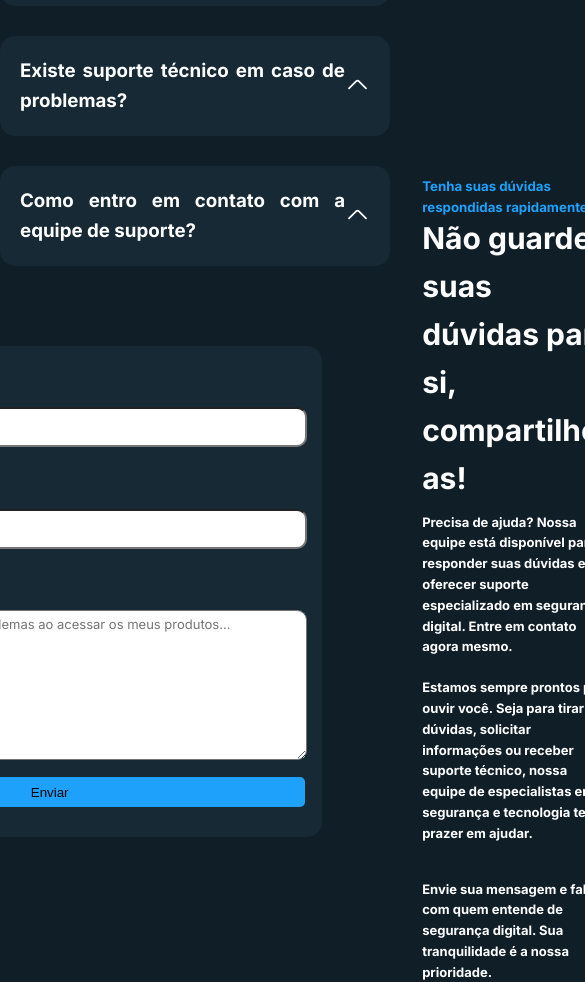
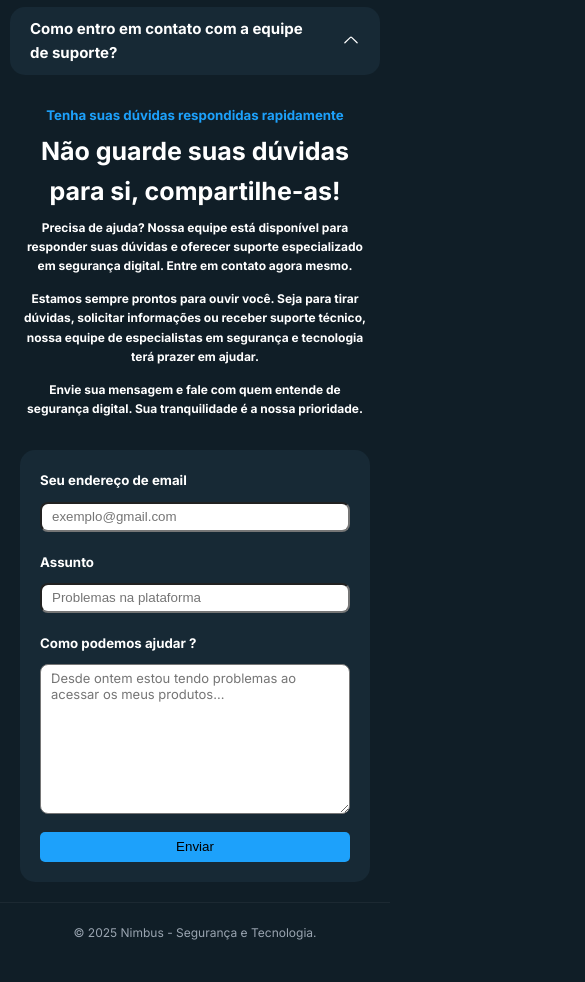
Before and after one commit to Nimbus-Uni/front-end, a plain HTML site: page ajuda.html in a window 390 px wide. Shown: the part 520-1502 px from the top of the page, 585 px wide, since content can reach past the window. Drawn offline with nearby package versions, Linux system fonts and the light colour scheme.

Commit message:
feat(ajuda): responsividade da página de ajuda criada

```diff
--- a/ajuda.html
+++ b/ajuda.html
@@ -148,7 +148,7 @@
       </nav>
     </header>
     <!--Início do código-->
-    <h1>Perguntas Frequentes</h1>
+    <h1 id="titulo-principal">Perguntas Frequentes</h1>
     <section id="barra-pesquisa">
       <div>
         <svg
@@ -166,13 +166,11 @@
           type="text"
           id="pesquisa"
           placeholder="Problemas na plataforma"
-          autocomplete='off'
+          autocomplete="off"
         />
       </div>
     </section>
-    <main id="area-duvidas">
-
-    </main>
+    <main id="area-duvidas"></main>
     <section id="bloco">
       <form id="formulario">
         <div id="email">
@@ -226,6 +224,9 @@
       </main>
     </section>
 
+    <footer class="footer">
+      <p>© 2025 Nimbus - Segurança e Tecnologia.</p>
+    </footer>
     <script src="js/ajuda.js"></script>
     <script src="https://cdn.jsdelivr.net/npm/emailjs-com@3/dist/email.min.js"></script>
     <script>
--- a/css/main/ajuda.css
+++ b/css/main/ajuda.css
@@ -193,7 +193,7 @@ h1 {
   display: flex;
   justify-content: center;
   align-items: center;
-  margin-top: 30px;
+  margin: 30px 10px 0px 10px;
 }
 
 #barra-pesquisa div {
@@ -231,7 +231,7 @@ h1 {
   display: flex;
   justify-content: center;
   align-items: center;
-  margin-top: 30px;
+  margin: 30px 10px 0px 10px;
 }
 
 #duvida main {
@@ -240,34 +240,36 @@ h1 {
   background-color: #172935;
   width: 800px;
   border-radius: 15px;
-  text-align: justify;
   padding: 0px 20px;
 }
+
 #duvida main div {
   display: flex;
   justify-content: space-between;
   align-items: center;
 }
+
 #duvida main div button {
   background-color: transparent;
   border: none;
   color: white;
   cursor: pointer;
 }
+
 #duvida main div svg {
   width: 25px;
   height: 25px;
 }
 
 #duvida h3 {
-  padding-top: 20px;
-  padding-bottom: 20px;
+  padding: 20px 0px;
 }
 
 #duvida p {
   font-size: 15px;
   padding-bottom: 20px;
   display: none;
+  text-align: justify;
 }
 
 #formulario {
@@ -275,10 +277,11 @@ h1 {
   width: 550px;
   border-radius: 15px;
 }
+
 #email {
-  padding-top: 30px;
-  padding-left: 20px;
+  padding: 30px 20px 0px 20px;
 }
+
 #email-input {
   margin-top: 10px;
   border-radius: 10px;
@@ -286,14 +289,15 @@ h1 {
   height: 40px;
   padding-left: 10px;
 }
+
 #email-input:focus {
   outline: none;
 }
+
 #assunto {
-  margin-top: 30px;
-  padding-left: 20px;
-  padding-right: 15px;
+  padding: 30px 20px 0px 20px;
 }
+
 #assunto-input {
   margin-top: 10px;
   border-radius: 10px;
@@ -301,14 +305,15 @@ h1 {
   height: 40px;
   padding-left: 10px;
 }
+
 #assunto-input:focus {
   outline: none;
 }
+
 #paragrafo {
-  margin-top: 30px;
-  padding-left: 20px;
-  padding-right: 15px;
+  padding: 30px 20px 0px 20px;
 }
+
 #paragrafo-input {
   margin-top: 10px;
   border-radius: 10px;
@@ -320,21 +325,23 @@ h1 {
   font-family: var(--font-family);
   font-size: 13px;
 }
+
 #paragrafo-input:focus {
   outline: none;
 }
+
 #mandar {
   width: 100%;
   display: flex;
   justify-content: center;
 }
+
 #enviar {
   background-color: #1da1fb;
   width: 510px;
   height: 30px;
   border-radius: 5px;
-  margin-bottom: 30px;
-  margin-top: 10px;
+  margin: 10px 20px 30px 20px;
   outline: none;
   border: none;
   cursor: pointer;
@@ -346,37 +353,300 @@ h1 {
 }
 
 #bloco {
-  margin-top: 80px;
   display: flex;
+  align-items: center;
   justify-content: center;
-  align-items: center;
   gap: 100px;
-  margin-bottom: 20px;
+  margin: 50px 50px 20px 50px;
 }
+
 #bloco-duvida {
   width: 500px;
   display: flex;
   justify-content: center;
   flex-direction: column;
-  height: 400px;
 }
+
 #bloco-duvida #sub-titulo {
   color: #1da1fb;
 }
+
 #bloco-duvida #titulo {
   margin-top: -5px;
   text-align: left;
   font-size: 30px;
 }
+
 #bloco-duvida #paragrafo-1 {
   margin: 10px 0px;
   font-size: 13px;
 }
+
 #bloco-duvida #paragrafo-2 {
   margin: 10px 0px;
   font-size: 13px;
 }
+
 #bloco-duvida #paragrafo-3 {
   margin: 25px 0px;
   font-size: 13px;
 }
+
+#titulo-principal {
+  font-size: 40px;
+}
+
+.footer {
+  text-align: center;
+  padding: 20px;
+  font-size: 0.85rem;
+  color: var(--text-muted);
+  border-top: 1px solid rgba(255, 255, 255, 0.05);
+}
+
+@media (max-width: 1200px) {
+  #bloco {
+    margin: 40px 50px 20px 50px;
+    flex-direction: column-reverse;
+    gap: 40px;
+  }
+
+  #bloco-duvida {
+    width: 800px;
+    text-align: center;
+  }
+
+  #bloco-duvida #titulo {
+    text-align: center;
+  }
+
+  #bloco-duvida #paragrafo-3 {
+    margin: 10px 0px;
+    font-size: 13px;
+  }
+
+  #formulario {
+    width: 650px;
+  }
+
+  #email-input {
+    width: 610px;
+  }
+
+  #assunto-input {
+    width: 610px;
+  }
+
+  #paragrafo-input {
+    width: 610px;
+  }
+
+  #enviar {
+    width: 610px;
+  }
+}
+
+@media (max-width: 1000px) {
+  #titulo-principal {
+    font-size: 30px;
+  }
+
+  #barra-pesquisa div {
+    width: 550px;
+  }
+
+  #duvida {
+    margin-top: 20px;
+  }
+
+  #duvida main {
+    width: 650px;
+  }
+
+  #duvida h3 {
+    font-size: 15px;
+    padding: 15px 0px;
+  }
+
+  #duvida p {
+    font-size: 13px;
+  }
+
+  #duvida main div svg {
+    width: 20px;
+    height: 20px;
+  }
+
+  #bloco-duvida {
+    width: 670px;
+    text-align: center;
+  }
+}
+
+@media (max-width: 760px) {
+  #titulo-principal {
+    font-size: 25px;
+  }
+
+  #barra-pesquisa div {
+    width: 450px;
+  }
+
+  #duvida main {
+    width: 550px;
+  }
+
+  #duvida h3 {
+    font-size: 15px;
+    padding: 10px 0px;
+  }
+
+  #duvida p {
+    font-size: 11px;
+  }
+
+  #duvida main div svg {
+    width: 18px;
+    height: 18px;
+  }
+
+  #bloco-duvida {
+    width: 545px;
+    text-align: center;
+  }
+
+  #bloco-duvida #titulo {
+    font-size: 25px;
+  }
+
+  #formulario {
+    width: 550px;
+  }
+
+  #email-input {
+    width: 510px;
+  }
+
+  #assunto-input {
+    width: 510px;
+  }
+
+  #paragrafo-input {
+    width: 510px;
+  }
+
+  #enviar {
+    width: 510px;
+  }
+}
+
+@media (max-width: 600px) {
+  #duvida {
+    margin-top: 17px;
+  }
+
+  #barra-pesquisa div {
+    width: 400px;
+  }
+
+  #duvida main {
+    width: 500px;
+  }
+
+  #duvida h3 {
+    font-size: 15px;
+    padding: 10px 30px 10px 0px;
+  }
+
+  #duvida p {
+    font-size: 11px;
+  }
+
+  #duvida main div svg {
+    width: 18px;
+    height: 18px;
+  }
+
+  #bloco {
+    margin: 30px 20px 0px 20px;
+    gap: 25px;
+  }
+
+  #bloco-duvida {
+    width: 100%;
+    max-width: 475px;
+    text-align: center;
+  }
+
+  #bloco-duvida #titulo {
+    font-size: 25px;
+    margin-top: 4px;
+  }
+
+  #bloco-duvida #paragrafo-1 {
+    margin: 7px 0px;
+    font-size: 12px;
+  }
+
+  #bloco-duvida #paragrafo-2 {
+    margin: 7px 0px;
+    font-size: 12px;
+  }
+
+  #bloco-duvida #paragrafo-3 {
+    margin: 7px 0px;
+    font-size: 12px;
+  }
+
+  #formulario {
+    width: 100%;
+    max-width: 500px;
+    margin-bottom: 20px;
+  }
+
+  #email {
+    padding-top: 20px;
+  }
+
+  #email-input {
+    width: 100%;
+    max-width: 460px;
+    height: 30px;
+    border-radius: 8px;
+  }
+
+  #assunto {
+    padding-top: 20px;
+  }
+
+  #assunto-input {
+    width: 100%;
+    max-width: 460px;
+    height: 30px;
+    border-radius: 8px;
+  }
+
+  #paragrafo {
+    padding-top: 20px;
+  }
+
+  #paragrafo-input {
+    width: 100%;
+    max-width: 460px;
+    border-radius: 8px;
+  }
+
+  #enviar {
+    width: 100%;
+    max-width: 460px;
+    height: 30px;
+    margin-bottom: 20px;
+  }
+}
+
+@media (max-width: 400px) {
+  #bloco-duvida #titulo {
+    font-size: 25px;
+    margin-top: 4px;
+  }
+}
```
